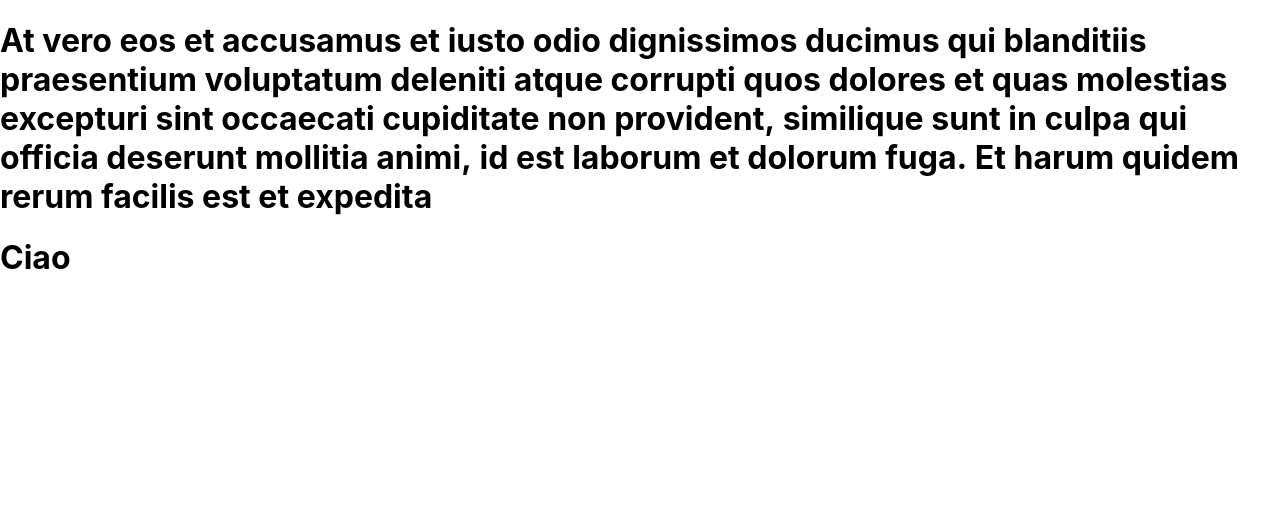
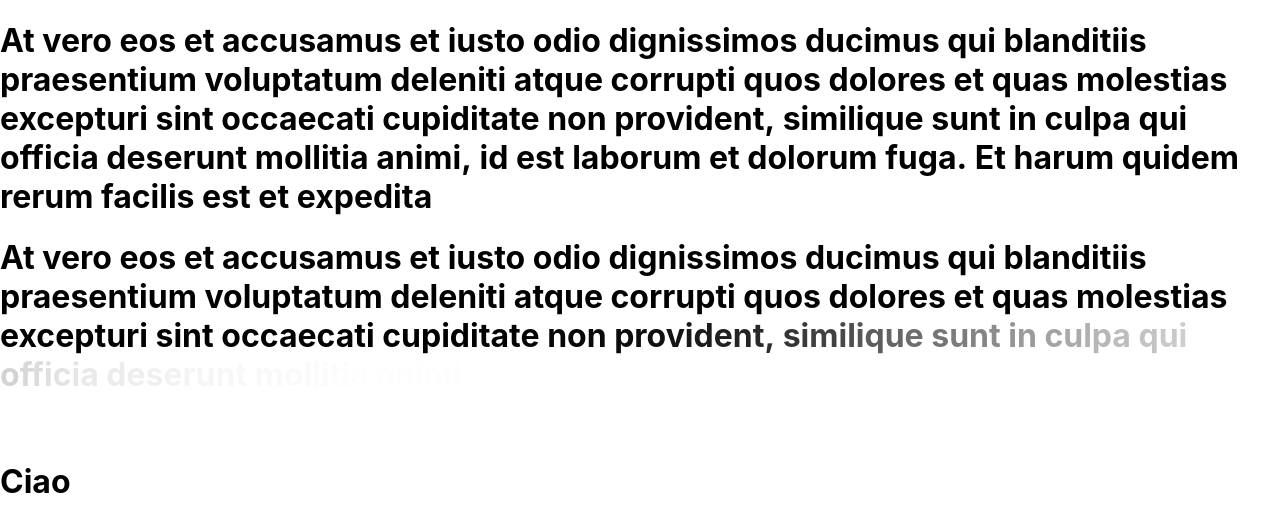
Before and after one commit to edoandcode/react-text-splitter, a React (Create React App) app: page / in a window 1280 px wide. Shown: the top 532 px of the page. Built offline with nearby package versions, Linux system fonts and the light colour scheme.

Commit message:
fixed Char

```diff
--- a/src/App.js
+++ b/src/App.js
@@ -17,20 +17,20 @@ function App() {
           At vero eos et accusamus et iusto odio dignissimos ducimus qui blanditiis praesentium voluptatum deleniti atque corrupti quos dolores et quas molestias excepturi sint occaecati cupiditate non provident, similique sunt in culpa qui officia deserunt mollitia animi, id est laborum et dolorum fuga. Et harum quidem rerum facilis est et expedita distinctio.
         </TextSplitter>
       </h1>
-      {/* <h1>
+      <h1>
         <RevealText
           inview={active}
-          animateLines
+          //animateLines
           maskLines
           config={{
-            friction: 40,
-            tension: 300,
-            mass: 1,
+            friction: 56,
+            tension: 2000,
+            mass: 0.5,
           }}
         >
           At vero eos et accusamus et iusto odio dignissimos ducimus qui blanditiis praesentium voluptatum deleniti atque corrupti quos dolores et quas molestias excepturi sint occaecati cupiditate non provident, similique sunt in culpa qui officia deserunt mollitia animi, id est laborum et dolorum fuga. Et harum quidem rerum facilis est et expedita distinctio.
         </RevealText>
-      </h1> */}
+      </h1>
 
       <h1>
         <RevealText
--- a/src/components/RevealText/AnimatedTextSplitter/Char/index.js
+++ b/src/components/RevealText/AnimatedTextSplitter/Char/index.js
@@ -3,7 +3,7 @@ import {a} from '@react-spring/web'
 import styled from 'styled-components'
 
 const AnimatedChar = styled(a.span)`
-  display: ${({$whiteSpace}) => $whiteSpace ? 'inline' : 'inline-block'} ;
+  display: inline;
 `
 
 function Char({ children, style }) {
@@ -12,7 +12,6 @@ function Char({ children, style }) {
     <AnimatedChar
       className={className}
       style={style}
-      $whiteSpace={className === 'white-space'}
     >
       {children}
     </AnimatedChar>
```
